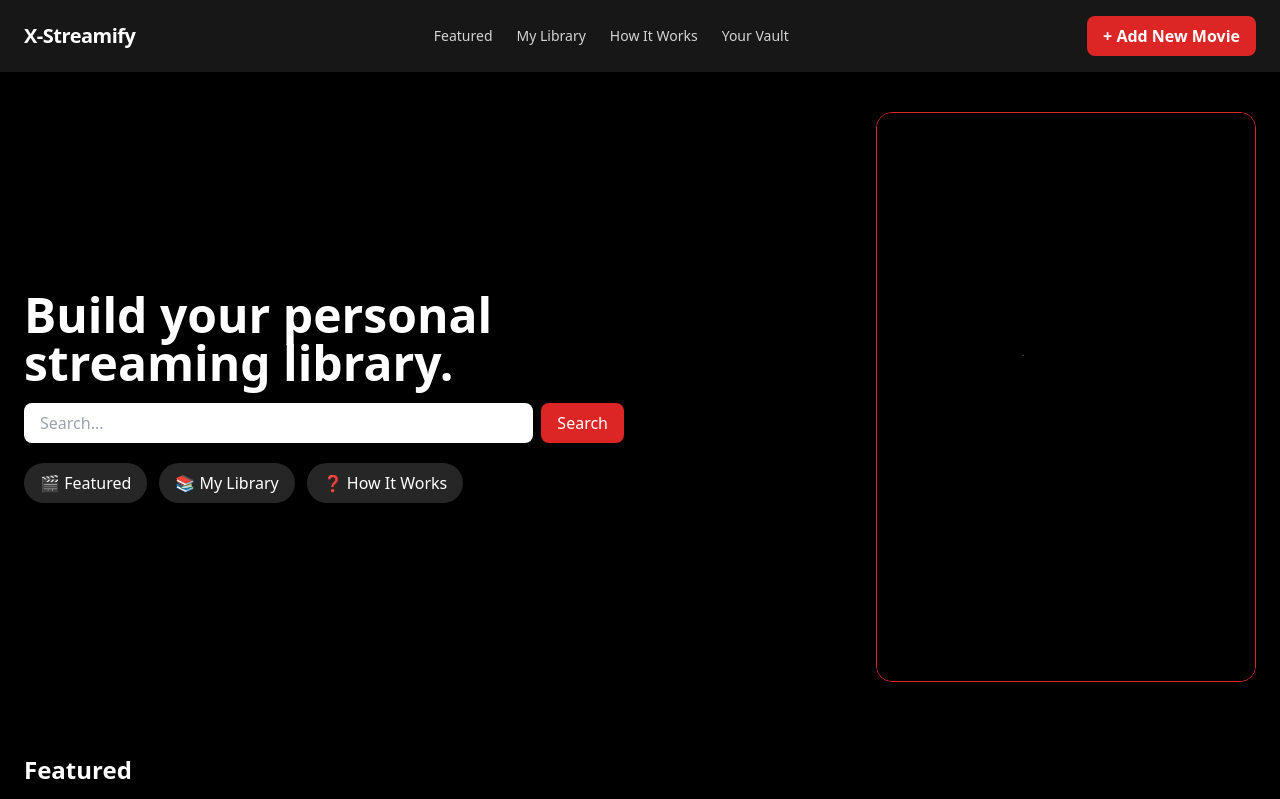
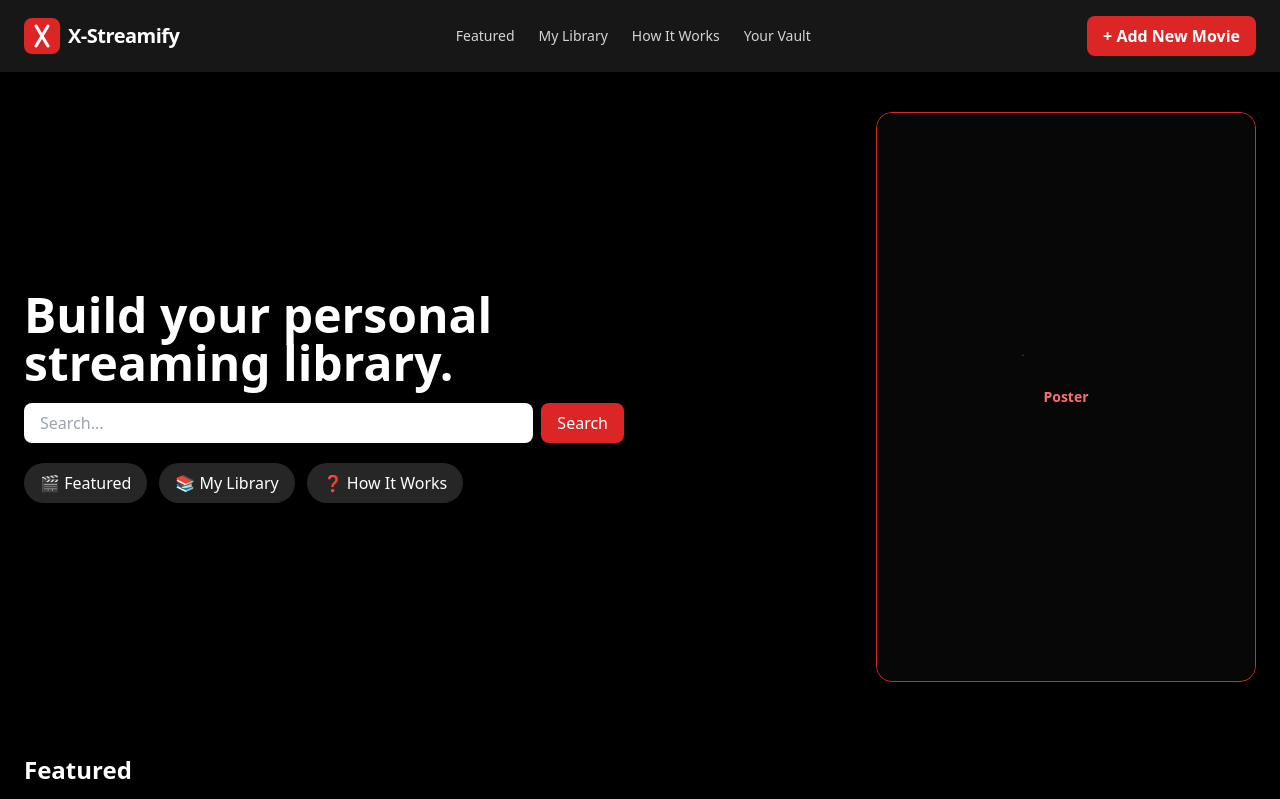
Before and after one commit to Xstream2025/Xstreamify-server, a website: page public/phase7.html in a window 1280 px wide. Shown: the top 799 px of the page. Drawn offline with Linux system fonts and the light colour scheme.

Commit message:
Phase 8: Header logo finalized (red square + tall clean X)

```diff
--- a/public/phase7.html
+++ b/public/phase7.html
@@ -9,8 +9,18 @@
 <body class="bg-black text-white">
   <!-- Header -->
   <header class="flex items-center justify-between px-6 py-4 bg-neutral-900">
-    <!-- Brand: lighter weight so it’s not too bold -->
-    <div class="text-xl font-semibold tracking-tight select-none">X-Streamify</div>
+    <!-- Brand: FULL RED SQUARE + custom tall X + wordmark -->
+    <div class="flex items-center gap-2 select-none">
+      <!-- Red square (filled) -->
+      <div class="relative inline-flex items-center justify-center w-9 h-9 rounded-lg bg-red-600">
+        <!-- Custom "tall" X drawn by hand -->
+        <svg viewBox="0 0 24 28" class="w-6 h-7" aria-hidden="true">
+          <line x1="6" y1="4" x2="18" y2="24" stroke="white" stroke-width="3" stroke-linecap="round"/>
+          <line x1="18" y1="4" x2="6" y2="24" stroke="white" stroke-width="3" stroke-linecap="round"/>
+        </svg>
+      </div>
+      <span class="text-xl font-semibold tracking-tight">X-Streamify</span>
+    </div>
 
     <nav class="hidden md:flex gap-6 text-sm text-neutral-300">
       <a href="#" class="hover:text-white">Featured</a>
@@ -37,7 +47,7 @@
         <button class="bg-red-600 px-4 py-2 rounded-lg hover:bg-red-700">Search</button>
       </div>
 
-      <!-- You liked these buttons — keeping them -->
+      <!-- Hero buttons -->
       <div class="flex gap-3 *:px-4 *:py-2 *:rounded-full">
         <button class="bg-neutral-800 hover:bg-neutral-700">🎬 Featured</button>
         <button class="bg-neutral-800 hover:bg-neutral-700">📚 My Library</button>
@@ -45,9 +55,12 @@
       </div>
     </div>
 
-    <!-- Right hero poster: small, with red border always visible -->
-    <div class="ml-auto rounded-2xl overflow-hidden border border-red-600 shadow-lg max-w-[380px] aspect-[2/3]">
-      <img src="img/placeholder-2x3.png" alt="Hero Poster" class="w-full h-full object-cover" />
+    <!-- Right hero poster -->
+    <div class="ml-auto relative rounded-2xl overflow-hidden border border-red-600 shadow-lg max-w-[380px] aspect-[2/3] bg-neutral-800 flex items-center justify-center">
+      <img src="img/placeholder-2x3.png" alt="Hero Poster"
+           class="w-full h-full object-cover opacity-80"
+           onerror="this.style.display='none'" />
+      <span class="absolute text-sm text-red-400 font-semibold">Poster</span>
     </div>
   </section>
 
```
Also changed, not shown: public/tailwind.css.
